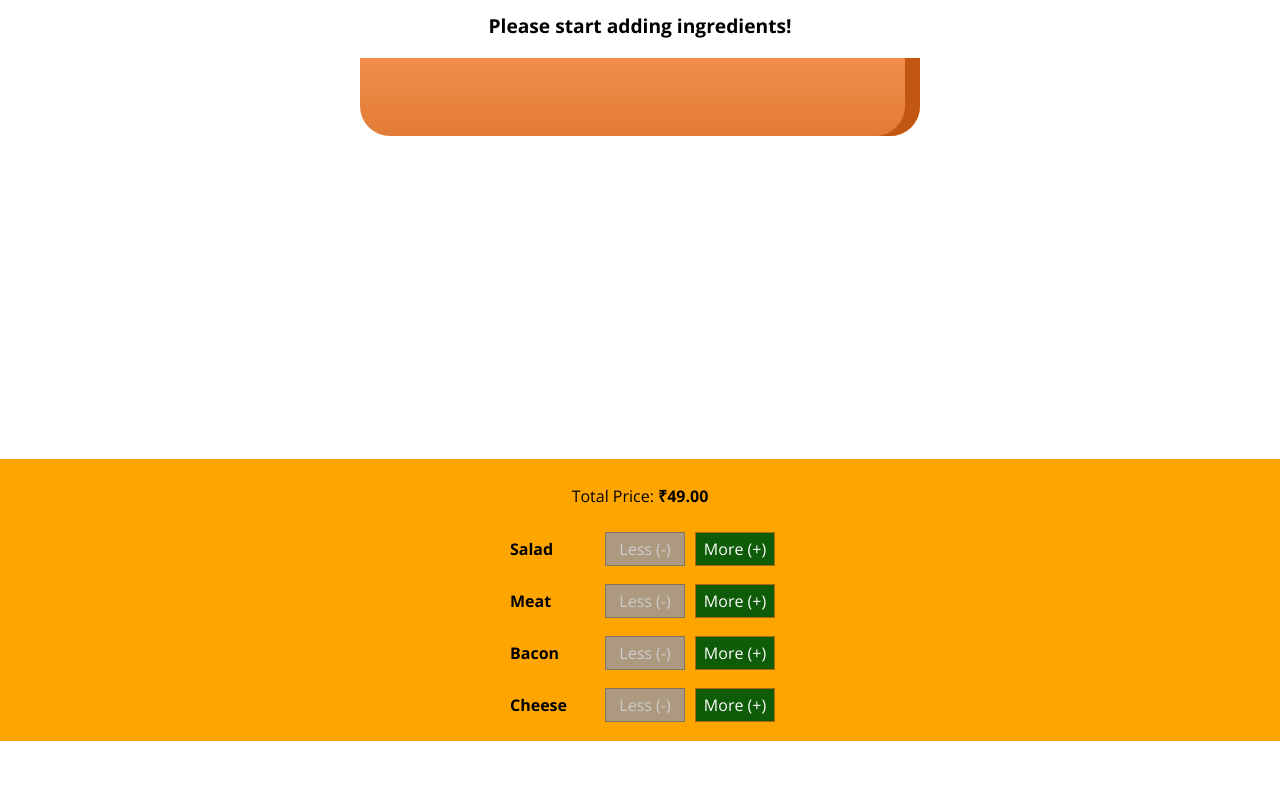
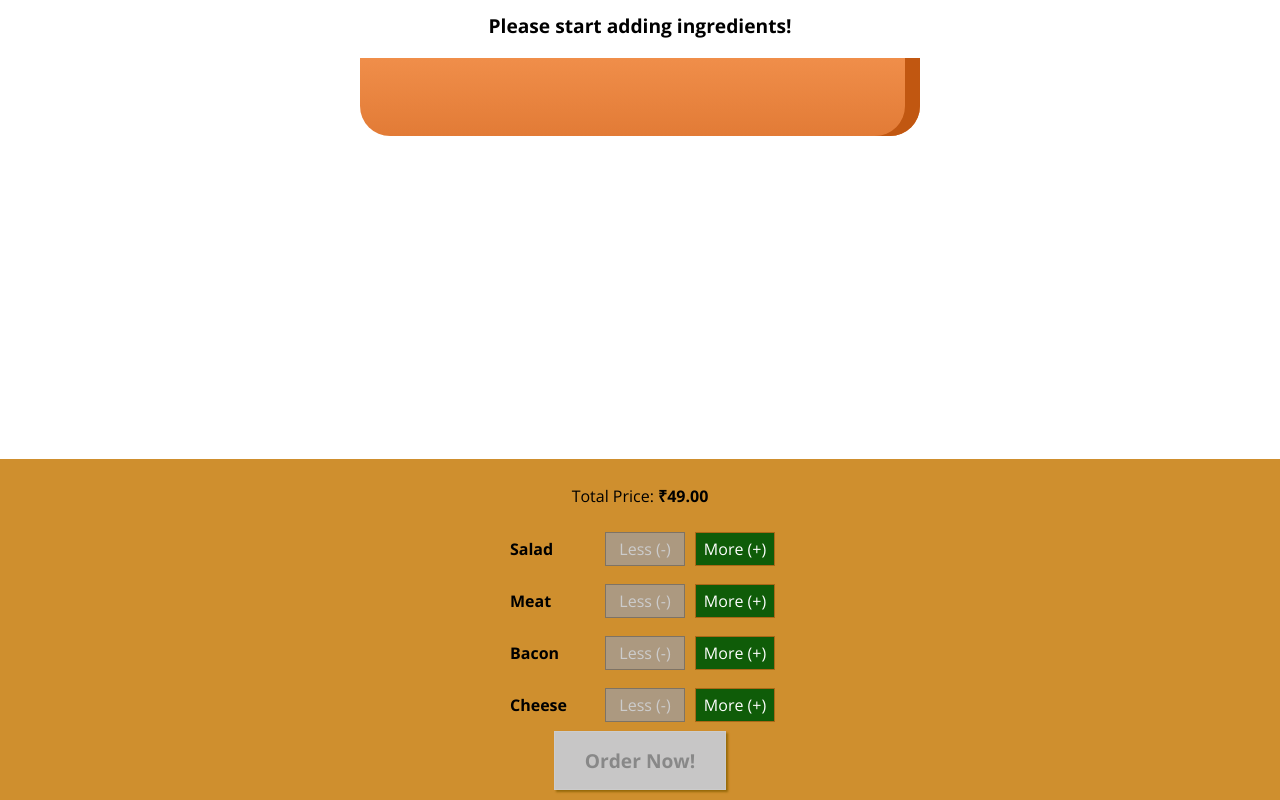
Before and after one commit to jitkundu6/React, a React (Create React App) app: page / in a window 1280 px wide. Shown: the part 179-979 px from the top of the page. Before the commit the page ends 920 px from the top, so only its background shows below. Built offline with nearby package versions, Linux system fonts and the light colour scheme.

Commit message:
Burger Builder: Added `Order Now!` button

```diff
--- a/src/components/Burger/BuildControls/BuildControls.js
+++ b/src/components/Burger/BuildControls/BuildControls.js
@@ -23,6 +23,9 @@
                     disabledLess={props.disabled[ctrl.type]}
                 />
             ))}
+            <button className={BuildControlsCSS.OrderButton} disabled={!props.purchasable}>
+                <strong> Order Now! </strong>
+            </button>
         </div>
     )
 };
--- a/src/components/Burger/BuildControls/BuildControls.module.css
+++ b/src/components/Burger/BuildControls/BuildControls.module.css
@@ -1,10 +1,53 @@
-.BuildControls {
+.BuildControls{
     width: 100%;
-    background-color: orange;
+    background-color: #CF8F2E;
     display: flex;
     flex-flow: column;
     align-items: center;
-    box-shadow: 0 2px 1px rgb(194, 180, 180);
+    box-shadow: 0 2px 1px #ccc;
     margin: auto;
     padding: 10px 0;
 }
+
+.OrderButton{
+    background-color: #DAD735;
+    outline: none;
+    cursor: pointer;
+    border: 1px solid #966909;
+    color: #966909;
+    font-family: inherit;
+    font-size: 1.2em;
+    padding: 15px 30px;
+    box-shadow: 2px 2px 2px #966909;
+}
+
+.OrderButton:hover, .OrderButton:active{
+    background-color: #A0DB41;
+    border: 1px solid #966909;
+    color: #966909;
+}
+
+.OrderButton:disabled{
+    background-color: #C7C6C6;
+    cursor: not-allowed;
+    border: 1px solid #ccc;
+    color: #888888;
+}
+
+.OrderButton:not(:disabled){
+    animation: enable 0.3s linear;
+}
+
+@keyframes enable{
+    0% {
+        transform: scale(1);
+    }
+
+    60% {
+        transform: scale(1.1);
+    }
+
+    100% {
+        transform: scale(1);
+    }
+}
--- a/src/containers/BurgerBuilder/BurgerBuilder.js
+++ b/src/containers/BurgerBuilder/BurgerBuilder.js
@@ -9,7 +9,9 @@
     bacon: 20,
     cheese: 9.5,
     meat: 35.4,
-}
+};
+
+const BASE_PRICE = 50;
 
 class BurgerBuilder extends Component {
     // constructor(props) {
@@ -69,7 +71,9 @@
                     price={this.state.totalPrice}
                     IngredientRemoved={this.removeIngredientHandler}
                     IngredientAdded={this.addIngredientHandler}
-                    disabled={disabledInfo} />
+                    disabled={disabledInfo}
+                    purchasable={this.state.totalPrice >= BASE_PRICE}
+                    />
             </Aux>
         );
     }
```
